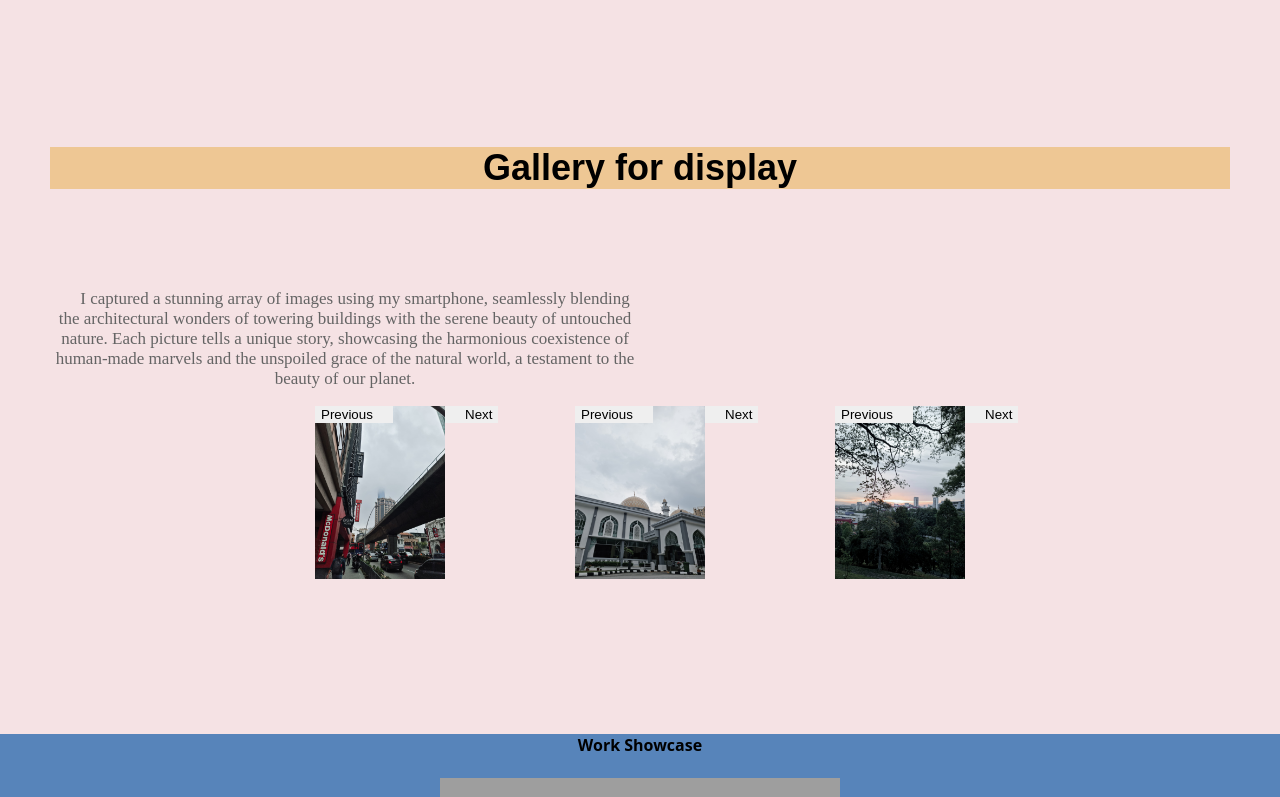
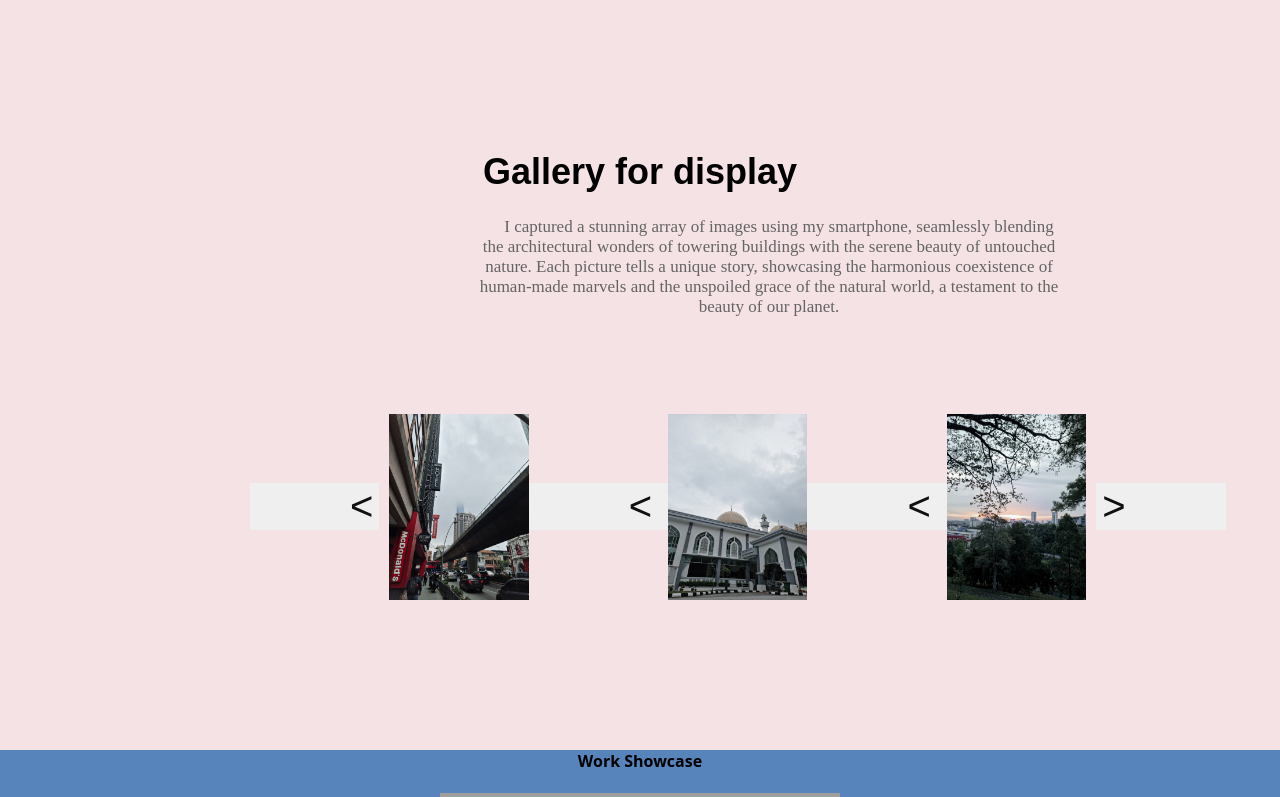
Before and after one commit to izzuan96/Portfolio-Website, a React (Create React App) app: page / in a window 1280 px wide. Shown: the part 1303-2100 px from the top of the page. Built offline with nearby package versions, Linux system fonts and the light colour scheme; grey boxes are pictures that could not be loaded.

Commit message:
gallery for display

```diff
--- a/src/AboutMe/AboutMe.css
+++ b/src/AboutMe/AboutMe.css
@@ -66,7 +66,7 @@
     display: flex;
     justify-content: start;
     font-size: 36px;
-    margin-bottom: 20px;
+    margin-bottom: 24px;
     font-family: Arial, Helvetica, sans-serif;
     font-weight: bold;
 }
--- a/src/Gallery/Gallery.css
+++ b/src/Gallery/Gallery.css
@@ -4,21 +4,21 @@
 }
 .gallery h4{
     font-size: 36px;
-    margin-bottom: 100px;
+    margin-bottom: 24px;
     font-family: Arial, Helvetica, sans-serif;
     font-weight: bold;
-    background-color: rgb(238, 199, 148);
 }
 .gallery p{
+    padding:0px 200px 80px 424px;
     font-size: 17px;
     font-family: auto;
     font-weight: lighter;
     color: #646464;
     text-indent: 20px;
-    text-align: center;
+    text-align:inherit;
     width: 50%;
     display: flex;
-    justify-content: center;
+    justify-content: start;
 }
 .galleryContainer{
     display: grid;
@@ -32,16 +32,35 @@
     grid-column: span 1;
 
 }
-.galleryContainer button{
-    border-style: none;
-    position: absolute;
+.card1,
+.card2,
+.card3 {
+  display: flex;
+  flex-direction: row; /* Horizontal layout for items within each card */
+  justify-content: space-between; /* Put items at each card side */
+  align-items: center; /* Vertically center items within each card */
+  /* Add any other styling you need for the cards */
 }
-button.prev{
-    padding-right: 20px;
-}
-button.next{
-    padding-left: 20px;
-}
+/* Style the arrow buttons */
+.arrowButton {
+    color: #111010;
+    border: none;
+    cursor: pointer;
+    font-size: 40px; /* Adjust the font size as needed */
+  }
+  /* Style the left arrow button */
+  .arrowButton:first-child {
+    margin-right: 10px; /* Create spacing between the left arrow and the image */
+    padding-left: 100px;
+
+  }
+
+  /* Style the right arrow button */
+  .arrowButton:last-child {
+    margin-left: 10px; /* Create spacing between the right arrow and the image */
+    padding-right: 100px;
+
+  }
 img{
     max-width: 100%;
     max-height: 400px;
--- a/src/Gallery/Gallery.js
+++ b/src/Gallery/Gallery.js
@@ -85,19 +85,19 @@ function Gallery() {
     <p>I captured a stunning array of images using my smartphone, seamlessly blending the architectural wonders of towering buildings with the serene beauty of untouched nature. Each picture tells a unique story, showcasing the harmonious coexistence of human-made marvels and the unspoiled grace of the natural world, a testament to the beauty of our planet.</p>
     <div className='galleryContainer'>
       <div className='card1'>
-        <button className='prev' onClick={prevSlide1}>Previous</button>
+        <button className='arrowButton' onClick={prevSlide1}>&#706;</button>
         <img src={images[currentSlide1]} alt={`Slide ${currentSlide1 + 1}`}></img>
-        <button className='next' onClick={nextSlide1}>Next</button>
+        <button className='arrowButton' onClick={nextSlide1}>&#707;</button>
       </div>
       <div className='card2'>
-      <button className='prev' onClick={prevSlide2}>Previous</button>
+      <button className='arrowButton' onClick={prevSlide2}>&#706;</button>
         <img src={images[currentSlide2]} alt={`Slide ${currentSlide2 + 2}`}></img>
-        <button className='next' onClick={nextSlide2}>Next</button>
+        <button className='arrowButton' onClick={nextSlide2}>&#707;</button>
       </div>
       <div className='card3'>
-        <button className='prev' onClick={prevSlide3}>Previous</button>
+        <button className='arrowButton' onClick={prevSlide3}>&#706;</button>
         <img src={images[currentSlide3]} alt={`Slide ${currentSlide3 + 3}`}></img>
-        <button className='next' onClick={nextSlide3}>Next</button>
+        <button className='arrowButton' onClick={nextSlide3}>&#707;</button>
     </div>
    </div>
    </div>
```
